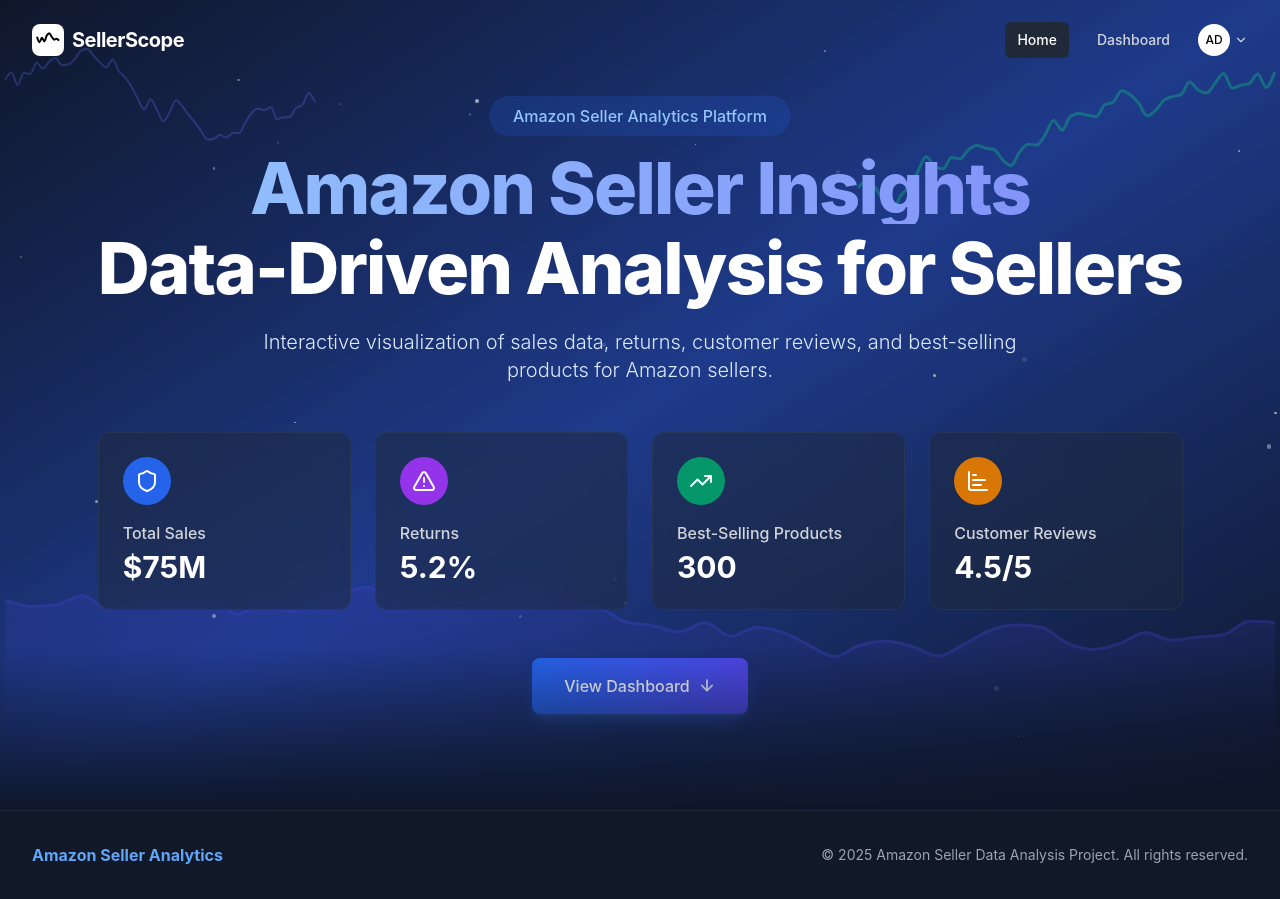
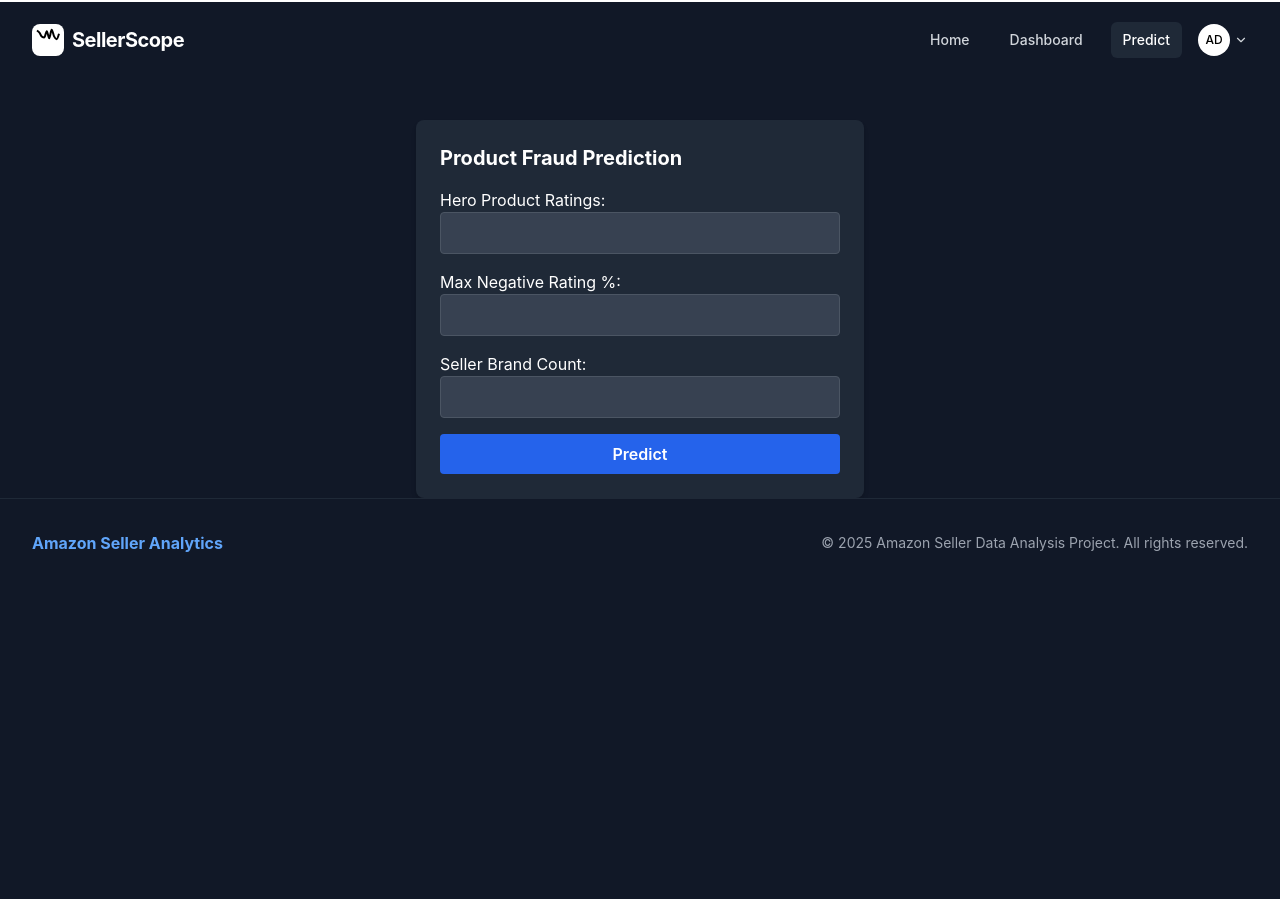
Before and after one commit to Abhishek-2502/SellerScope, a React (Vite) app: page /predict in a window 1280 px wide. Before the commit this address led to /. After the commit the page ends 800 px from the top, so only its background shows below. Built offline with nearby package versions, Linux system fonts and the light colour scheme; sample sign-in values are in the browser's storage.

Commit message:
front update

```diff
--- a/src/App.jsx
+++ b/src/App.jsx
@@ -6,6 +6,7 @@ import Hero from './components/Hero';
 import Dashboard from './components/Dashboard';
 import Footer from './components/Footer';
 import Login from './components/Login';
+import PredictionForm from './components/PredictionForm';
 
 function App() {
   const [isAuthenticated, setIsAuthenticated] = useState(false);
@@ -40,8 +41,11 @@ function App() {
   return (
     <Router>
       <div className="min-h-screen bg-gray-900 text-white">
+        {/* Render Navbar if authenticated */}
         {isAuthenticated && <Navbar onLogout={handleLogout} />}
 
+        {/* Content wrapper with padding to avoid overlap */}
+        <div className="pt-20">
           <Routes>
             {!isAuthenticated ? (
               <>
@@ -52,11 +56,14 @@ function App() {
               <>
                 <Route path="/" element={<Hero />} />
                 <Route path="/dashboard" element={<Dashboard />} />
+                <Route path="/predict" element={<PredictionForm />} /> {/* 👈 New Route */}
                 <Route path="*" element={<Navigate to="/" />} />
               </>
             )}
           </Routes>
+        </div>
 
+        {/* Render Footer if authenticated */}
         {isAuthenticated && <Footer />}
       </div>
     </Router>
--- a/src/components/Navbar.jsx
+++ b/src/components/Navbar.jsx
@@ -17,6 +17,7 @@ const Navbar = ({ onLogout }) => {
   const navItems = [
     { name: 'Home', to: '/' },
     { name: 'Dashboard', to: '/dashboard' },
+    { name: 'Predict', to: '/predict' },
   ];
 
   useEffect(() => {
--- /dev/null
+++ b/src/components/PredictionForm.jsx
@@ -0,0 +1,122 @@
+import React, { useState } from 'react';
+
+const PredictionForm = () => {
+  const [formData, setFormData] = useState({
+    hero_product_ratings: '',
+    max_negative_rating_percent: '',
+    seller_brand_count: '',
+  });
+
+  const [result, setResult] = useState(null);
+  const [loading, setLoading] = useState(false);
+  const [error, setError] = useState(null);
+
+  const handleChange = (e) => {
+    setFormData({
+      ...formData,
+      [e.target.name]: e.target.value,
+    });
+  };
+
+  const handleSubmit = async (e) => {
+    e.preventDefault();
+    setLoading(true);
+    setError(null);
+    setResult(null);
+
+    try {
+      const response = await fetch('http://127.0.0.1:8000/predict', {
+        method: 'POST',
+        headers: {
+          'Content-Type': 'application/json',
+          accept: 'application/json',
+        },
+        body: JSON.stringify({
+          hero_product_ratings: parseFloat(formData.hero_product_ratings),
+          max_negative_rating_percent: parseFloat(formData.max_negative_rating_percent),
+          seller_brand_count: parseInt(formData.seller_brand_count),
+        }),
+      });
+
+      if (!response.ok) {
+        throw new Error('Failed to get prediction');
+      }
+
+      const data = await response.json();
+      setResult(data);
+    } catch (err) {
+      setError(err.message);
+    } finally {
+      setLoading(false);
+    }
+  };
+
+  return (
+    <div className="max-w-md mx-auto mt-10 bg-gray-800 p-6 rounded-lg shadow-md text-white">
+      <h2 className="text-xl font-bold mb-4">Product Fraud Prediction</h2>
+      <form onSubmit={handleSubmit} className="space-y-4">
+        <div>
+          <label>Hero Product Ratings:</label>
+          <input
+            type="number"
+            step="0.1"
+            name="hero_product_ratings"
+            value={formData.hero_product_ratings}
+            onChange={handleChange}
+            className="w-full p-2 bg-gray-700 border border-gray-600 rounded"
+            required
+          />
+        </div>
+        <div>
+          <label>Max Negative Rating %:</label>
+          <input
+            type="number"
+            step="0.1"
+            name="max_negative_rating_percent"
+            value={formData.max_negative_rating_percent}
+            onChange={handleChange}
+            className="w-full p-2 bg-gray-700 border border-gray-600 rounded"
+            required
+          />
+        </div>
+        <div>
+          <label>Seller Brand Count:</label>
+          <input
+            type="number"
+            name="seller_brand_count"
+            value={formData.seller_brand_count}
+            onChange={handleChange}
+            className="w-full p-2 bg-gray-700 border border-gray-600 rounded"
+            required
+          />
+        </div>
+
+        <button
+          type="submit"
+          className="w-full bg-blue-600 hover:bg-blue-700 p-2 rounded font-semibold"
+        >
+          {loading ? 'Predicting...' : 'Predict'}
+        </button>
+      </form>
+
+      {result && (
+        <div className="mt-4 p-3 bg-green-700 rounded">
+          <strong>Prediction Result:</strong>
+          <div className="mt-2">
+            <p><strong>Predicted Performance Score:</strong> {result.predicted_performance_score}</p>
+            <p><strong>RMSE:</strong> {result.model_info.RMSE}</p>
+            <p><strong>R² Score:</strong> {result.model_info.R2_Score}</p>
+          </div>
+        </div>
+      )}
+
+      {error && (
+        <div className="mt-4 p-3 bg-red-700 rounded">
+          <strong>Error:</strong> {error}
+        </div>
+      )}
+    </div>
+  );
+};
+
+export default PredictionForm;
```
Also changed, not shown: src/components/Hero.jsx (line endings or trailing spaces), 1 other file (tests, documents, lock files or other folders). Lines whose indentation alone changed are shown as unchanged.
